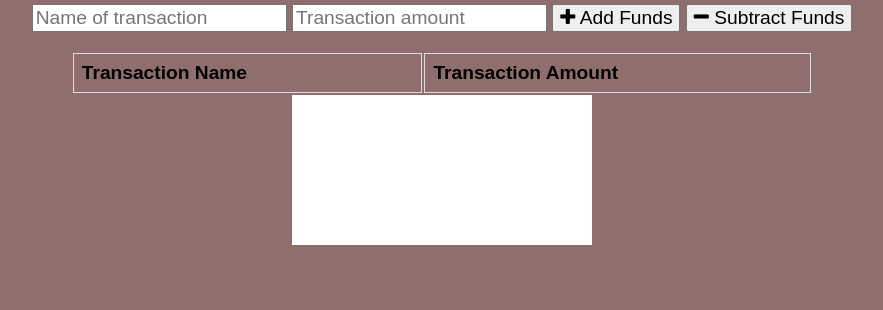
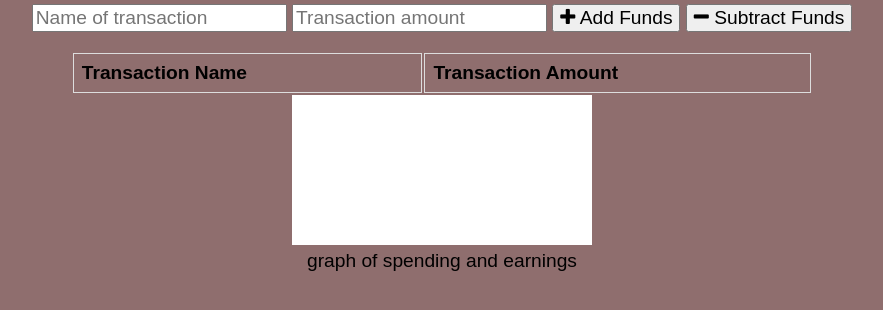
Before and after one commit to SaraSwifti/budgetbalancer, a website: page Develop/public/index.html in a window 1280 px wide. Shown: the part 78-388 px from the top of the page, without its empty margins (198-1081 px from the left). Drawn offline with nearby package versions, Linux system fonts and the light colour scheme; no server answers.

Commit message:
adding sematic html elements

```diff
--- a/Develop/public/index.html
+++ b/Develop/public/index.html
@@ -38,7 +38,8 @@
       </table>
     </div>
 
-    <canvas class="chart" id="myChart"></canvas>
+    <canvas class="chart" id="myChart" ></canvas>
+    <figcaption>graph of spending and earnings</figcaption>
   </div>
 
   <script src="https://cdn.jsdelivr.net/npm/chart.js@2.8.0"></script>
```
